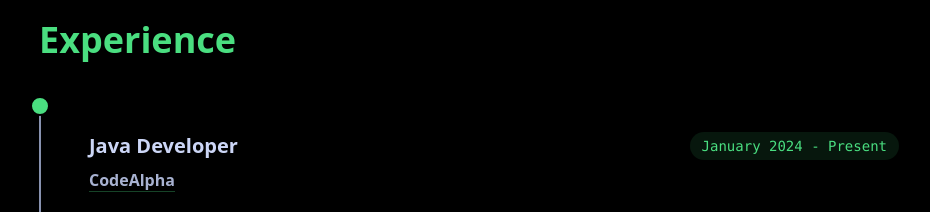
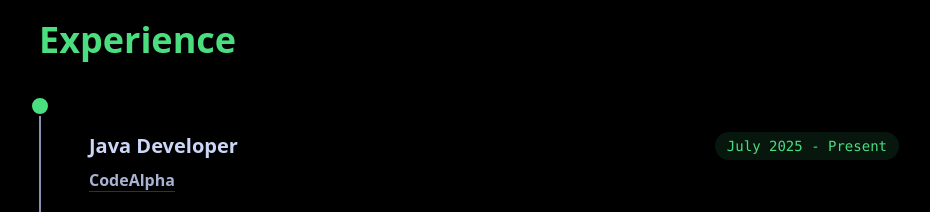
Before and after one commit to Debojyoti24/My-portfolio-, an Angular app: page / in a window 1280 px wide. Shown: the part 1440-1652 px from the top of the page, without its empty margins (159-1089 px from the left). Built offline with nearby package versions, Linux system fonts and the light colour scheme.

Commit message:
made some chenges

```diff
--- a/src/app/components/experience/experience.component.ts
+++ b/src/app/components/experience/experience.component.ts
@@ -20,7 +20,7 @@ export class ExperienceComponent {
       position: "Java Developer",
       company: "CodeAlpha",
       companyUrl: "https://www.codealpha.tech/",
-      startDate: "January 2024",
+      startDate: "July 2025",
       endDate: "Present",
       achievements: [
         "Designed and implemented a robust backend webhook for in-app purchases for Android, improving the reliability of payment notification handling for both subscriptions and single product purchases, resulting in a 20% decrease in transaction disputes",
```
